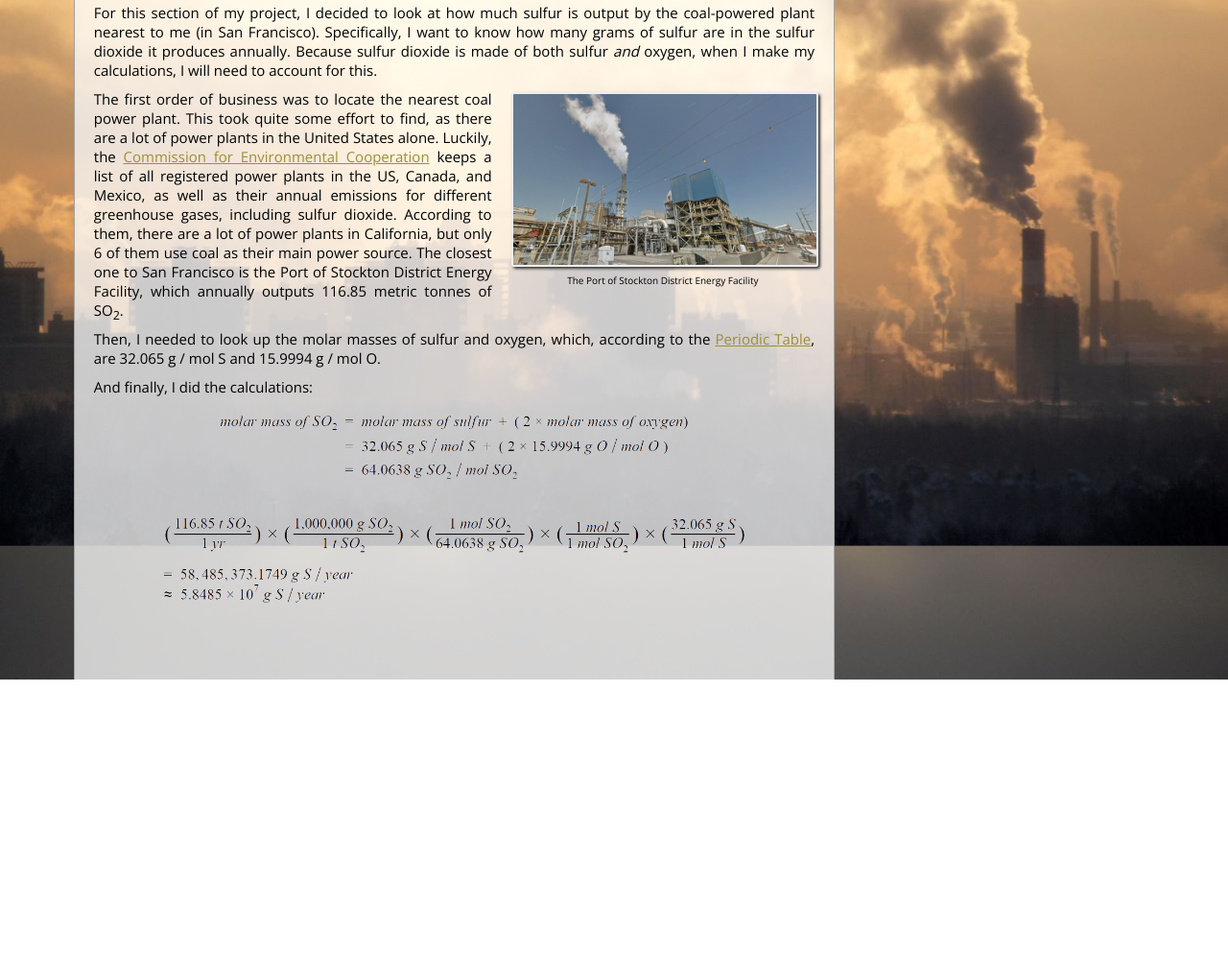
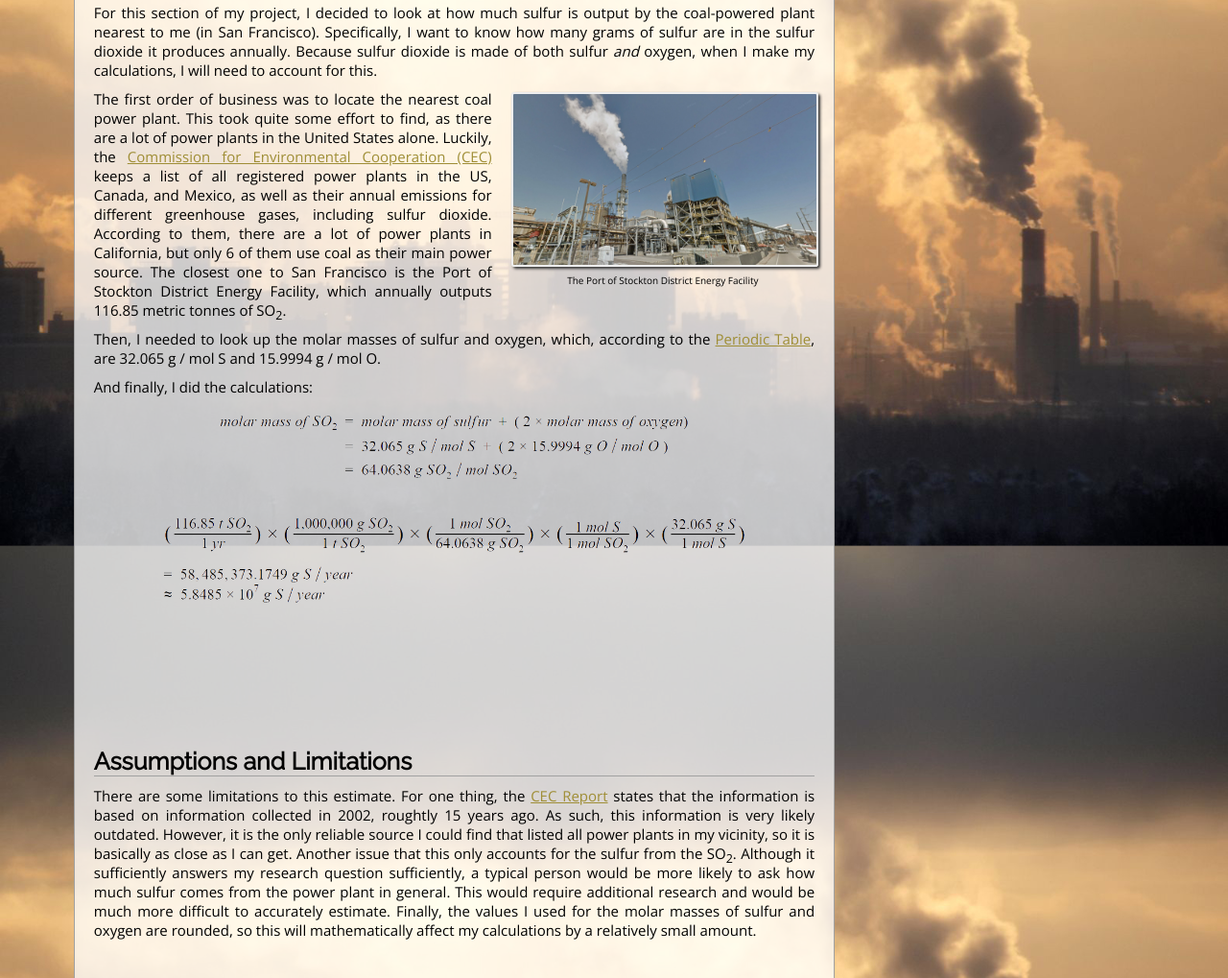
Before and after one commit to adrielobongalon/shasta-projects, a plain HTML site: page air-pollution/power-plants.html in a window 1280 px wide. Shown: the part 391-1410 px from the top of the page at 96% size. Before the commit the page ends 1099 px from the top, so only its background shows below. Drawn offline with nearby package versions, Linux system fonts and the light colour scheme.

Commit message:
added power plant limitations

```diff
--- a/air-pollution/power-plants.html
+++ b/air-pollution/power-plants.html
@@ -82,8 +82,8 @@
                     <p>The first order of business was to locate the nearest coal power plant. This took quite some effort to find, as there are a
                     lot of power plants in the United States alone. Luckily, the
                     <a href="http://www2.cec.org/site/PPE/so2emissions?page=3&order=field_plant_state_value&sort=asc" target="_blank">Commission for
-                    Environmental Cooperation</a> keeps a list of all registered power plants in the US, Canada, and Mexico, as well as their annual
-                    emissions for different greenhouse gases, including sulfur dioxide. According to them, there are a lot of power plants in
+                    Environmental Cooperation (CEC)</a> keeps a list of all registered power plants in the US, Canada, and Mexico, as well as their
+                    annual emissions for different greenhouse gases, including sulfur dioxide. According to them, there are a lot of power plants in
                     California, but only 6 of them use coal as their main power source. The closest one to San Francisco is the Port of Stockton
                     District Energy Facility, which annually outputs 116.85 metric tonnes of SO<sub>2</sub>.</p>
 
@@ -98,6 +98,19 @@
                     <img src="images/calculations/moles_SO2.png" alt="molar mass of SO2: 64.0638 g/mol">
                     <img src="images/calculations/mass_SO2.png" alt="58,485,373.1749 g S / year">
                 </div>
+
+
+
+
+                <h2>Assumptions and Limitations</h2>
+                <p>There are some limitations to this estimate. For one thing, the
+                <a href="http://www3.cec.org/islandora/en/item/10236-north-american-power-plant-air-emissions" target="_blank">CEC Report</a> states
+                that the information is based on information collected in 2002, roughtly 15 years ago. As such, this information is very likely
+                outdated. However, it is the only reliable source I could find that listed all power plants in my vicinity, so it is basically as
+                close as I can get. Another issue that this only accounts for the sulfur from the SO<sub>2</sub>. Although it sufficiently answers my
+                research question sufficiently, a typical person would be more likely to ask how much sulfur comes from the power plant in general.
+                This would require additional research and would be much more difficult to accurately estimate. Finally, the values I used for the
+                molar masses of sulfur and oxygen are rounded, so this will mathematically affect my calculations by a relatively small amount.</p>
             </div>
             <div class="sidebar">
                 <h3>About</h3>
```
Also changed, not shown: air-pollution/cows.html (+1 -1 lines), air-pollution/references.html (+2 -0 lines).
